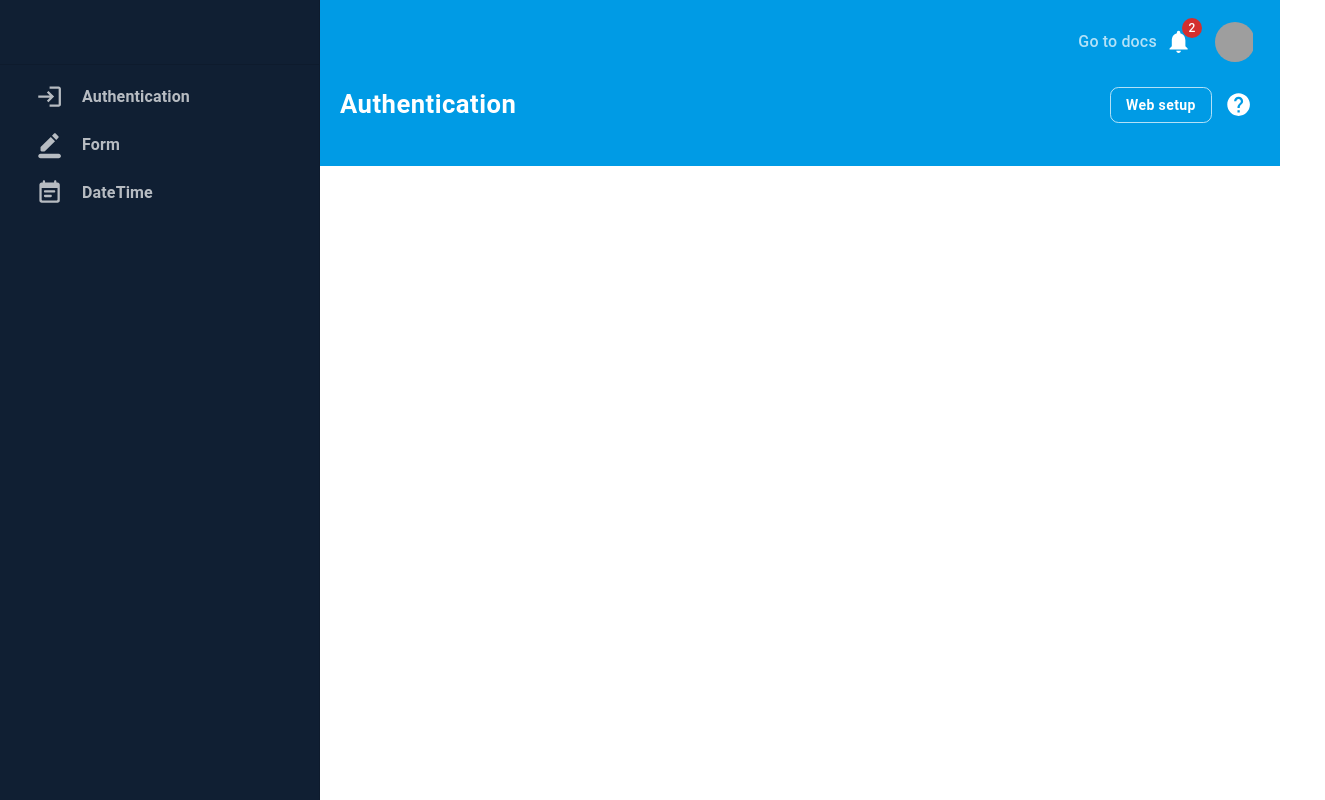
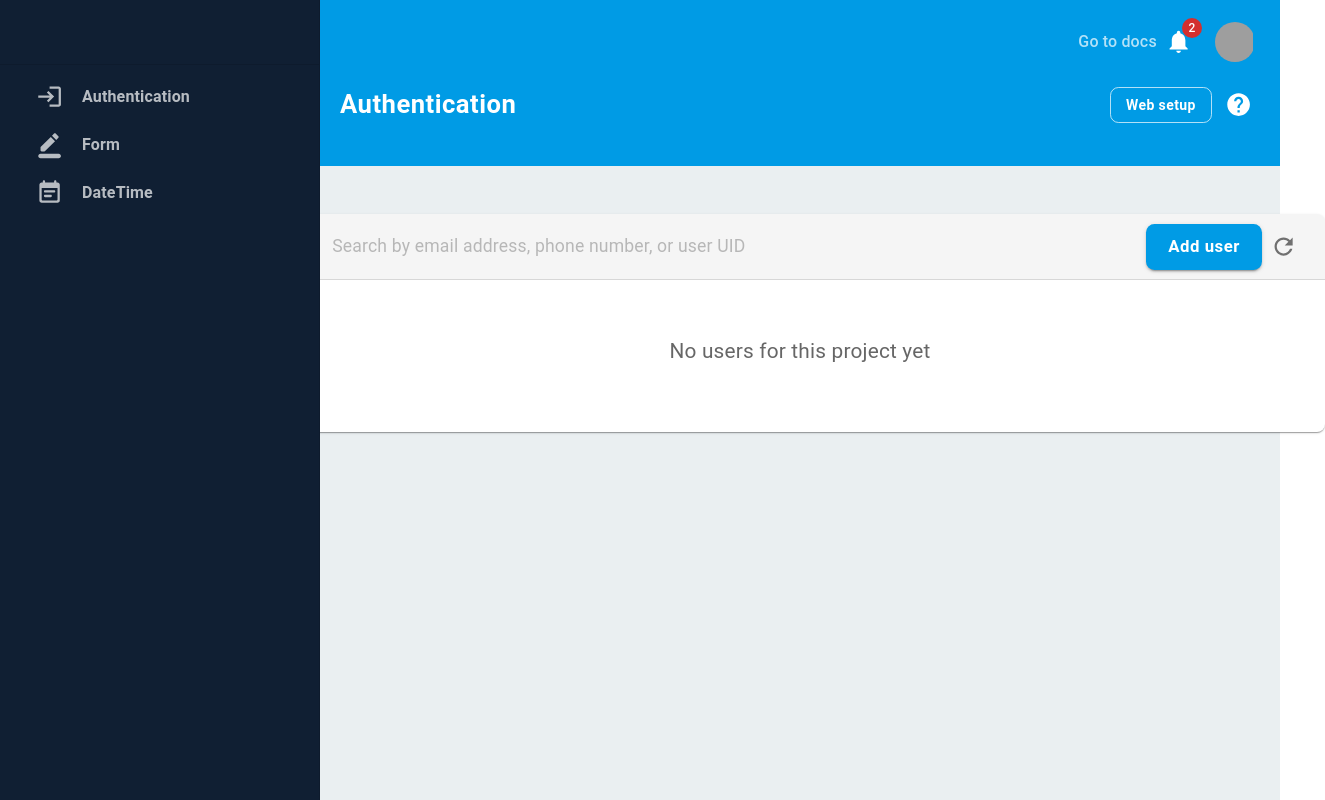
Before and after one commit to alisonwu6/vite-react-lab, a React (Vite) app: page /authentication in a window 1280 px wide. Shown: the whole page, 1325 px wide, since content can reach past the window. Built offline with nearby package versions, Linux system fonts and the light colour scheme; grey boxes are pictures that could not be loaded.

Commit message:
feat: BasicCard & SearchBar, styles

```diff
--- a/src/components/Header/Header.jsx
+++ b/src/components/Header/Header.jsx
@@ -7,47 +7,9 @@ import Typography from '@mui/material/Typography';
 import Tooltip from '@mui/material/Tooltip';
 import HelpIcon from '@mui/icons-material/Help';
 import Box from '@mui/material/Box';
+import { headerStyles } from './styles';
 
 const Header = ({ title }) => {
-  const headerStyles = {
-    wrapper: {
-      width: '100%',
-      display: 'flex',
-      flexDirection: 'column',
-      backgroundColor: '#009be5',
-      padding: '20px',
-    },
-    topRow: {
-      display: 'flex',
-      flexDirection: 'row',
-      justifyContent: 'end',
-      alignItems: 'center',
-      marginBottom: '20px',
-      '*': {
-        marginRight: '5px',
-      },
-    },
-    middleRow: {
-      display: 'flex',
-      flexDirection: 'row',
-      alignItems: 'center',
-      justifyContent: 'space-between',
-      marginBottom: '20px',
-      marginLeft: '320px',
-    },
-    link: {
-      fontWeight: 500,
-      color: 'rgba(255, 255, 255, 0.7)',
-      '&:hover': {
-        color: '#fff',
-        cursor: 'pointer',
-      },
-    },
-    webButton: {
-      marginRight: '5px',
-    },
-  };
-
   return (
     <Box sx={headerStyles.wrapper}>
       <Box sx={headerStyles.topRow}>
--- /dev/null
+++ b/src/components/Header/styles.jsx
@@ -0,0 +1,38 @@
+export const headerStyles = {
+  wrapper: {
+    width: '100%',
+    display: 'flex',
+    flexDirection: 'column',
+    backgroundColor: '#009be5',
+    padding: '20px',
+  },
+  topRow: {
+    display: 'flex',
+    flexDirection: 'row',
+    justifyContent: 'end',
+    alignItems: 'center',
+    marginBottom: '20px',
+    '*': {
+      marginRight: '5px',
+    },
+  },
+  middleRow: {
+    display: 'flex',
+    flexDirection: 'row',
+    alignItems: 'center',
+    justifyContent: 'space-between',
+    marginBottom: '20px',
+    marginLeft: '320px',
+  },
+  link: {
+    fontWeight: 500,
+    color: 'rgba(255, 255, 255, 0.7)',
+    '&:hover': {
+      color: '#fff',
+      cursor: 'pointer',
+    },
+  },
+  webButton: {
+    marginRight: '5px',
+  },
+};
--- /dev/null
+++ b/src/components/common/BasicCard/BasicCard.jsx
@@ -0,0 +1,15 @@
+import React from 'react';
+import Card from '@mui/material/Card';
+import CardContent from '@mui/material/CardContent';
+import { cardStyles } from './styles';
+
+const BasicCard = ({ header, content }) => {
+  return (
+    <Card sx={cardStyles}>
+      {header}
+      <CardContent>{content}</CardContent>
+    </Card>
+  );
+};
+
+export default BasicCard;
--- /dev/null
+++ b/src/components/common/BasicCard/styles.js
@@ -0,0 +1,7 @@
+export const cardStyles = {
+  width: '1050px',
+  position: 'absolute',
+  left: '50%',
+  transform: 'translateX(-50%)',
+  borderRadius: '8px',
+};
--- a/src/components/common/BasicMenu.jsx
+++ b/src/components/common/BasicMenu.jsx
@@ -6,12 +6,12 @@ const BasicMenu = ({ anchorEl, handleClose, open, menuItems }) => {
   return (
     <Menu
       id='basic-menu'
-      anchorEl={anchorEl}
+      // anchorEl={anchorEl}
       open={open}
       onClose={handleClose}
     >
       {menuItems.map((item) => (
-        <MenuItem onClick={handleClose}>{item.label}</MenuItem>
+        <MenuItem key={item.id} onClick={handleClose}>{item.label}</MenuItem>
       ))}
     </Menu>
   );
--- a/src/components/common/CommonButton/CommonButton.jsx
+++ b/src/components/common/CommonButton/CommonButton.jsx
@@ -1,17 +1,19 @@
 import React from 'react';
 import Button from '@mui/material/Button';
 
-const CommonButton = ({ children, color, disabled, size, sx, variant }) => {
+const CommonButton = ({children,color,disabled,size,sx,variant,onClick,}) => {
   return (
     <Button
       color={color}
       disabled={disabled}
       size={size}
+      sx={sx}
       variant={variant}
-      sx={sx}
+      onClick={onClick}
     >
       {children}
     </Button>
   );
 };
+
 export default CommonButton;
--- /dev/null
+++ b/src/components/common/GridWrapper/GridWrapper.jsx
@@ -0,0 +1,17 @@
+import React from 'react';
+import Grid from '@mui/material/Grid';
+import { gridWrapperStyles } from './styles';
+
+const GridWrapper = ({ children }) => {
+  return (
+    <Grid
+      item
+      xs={12}
+      sx={gridWrapperStyles}
+    >
+      {children}
+    </Grid>
+  );
+};
+
+export default GridWrapper;
--- /dev/null
+++ b/src/components/common/GridWrapper/styles.jsx
@@ -0,0 +1,7 @@
+export const gridWrapperStyles = {
+  position: 'relative',
+  padding: '48px 32px',
+  minHeight: 'calc(100vh - 166px)',
+  marginLeft: '320px',
+  backgroundColor: '#eaeff1',
+};
--- a/src/components/common/NotificationBell.jsx
+++ b/src/components/common/NotificationBell.jsx
@@ -40,7 +40,7 @@ const NotificationBell = ({ iconColor }) => {
         <IconButton
           color={iconColor}
           onClick={notifications.length ? handleOpen : null}
-          anchorEl={anchorEl}
+          // anchorEl={anchorEl}
         >
           <Badge
             badgeContent={notifications.length}
@@ -52,7 +52,7 @@ const NotificationBell = ({ iconColor }) => {
       </Tooltip>
       <BasicMenu
         open={open}
-        anchorEl={anchorEl}
+        // anchorEl={anchorEl}
         handleClose={handleClose}
         menuItems={notifications}
       />
--- /dev/null
+++ b/src/components/common/SearchBar/SearchBar.jsx
@@ -0,0 +1,24 @@
+import React from 'react';
+import SearchIcon from '@mui/icons-material/Search';
+import Input from '@mui/material/Input';
+import Box from '@mui/material/Box';
+
+const SearchBar = ({ placeholder, onChange, searchBarWidth }) => {
+  return (
+    <Box sx={{ display: 'flex', alignItems: 'center' }}>
+      <SearchIcon sx={{ marginRight: '10px' }} />
+      <Input
+        placeholder={placeholder}
+        onChange={onChange}
+        sx={{
+          width: searchBarWidth,
+          color: 'rgba(0, 0, 0, 0.6)',
+          fontSize: '1.1rem',
+        }}
+        disableUnderline
+      />
+    </Box>
+  );
+};
+
+export default SearchBar;
--- a/src/pages/Authentication/Authentication.jsx
+++ b/src/pages/Authentication/Authentication.jsx
@@ -1,12 +1,68 @@
 import React from 'react';
-import Grid from '@mui/material/Grid';
+import BasicCard from '../../components/common/BasicCard/BasicCard';
+import RefreshIcon from '@mui/icons-material/Refresh';
+import SearchBar from '../../components/common/SearchBar/SearchBar';
+import IconButton from '@mui/material/IconButton';
+import CommonButton from '../../components/common/CommonButton/CommonButton';
+import Typography from '@mui/material/Typography';
+import Box from '@mui/material/Box';
+import GridWrapper from '../../components/common/GridWrapper/GridWrapper';
+import { cardHeaderStyles } from './styles';
 
 const Authentication = () => {
+  const getHeader = () => {
+    const handleChange = (value) => {
+      console.log(value);
+    };
+
+    const addUser = () => {
+      console.log('click');
+    };
+
+    return (
+      <Box sx={cardHeaderStyles.wrapper}>
+        <SearchBar
+          placeholder='Search by email address, phone number, or user UID'
+          onChange={(event) => handleChange(event.target.value)}
+          searchBarWidth='720px'
+        />
+        <Box>
+          <CommonButton
+            variant='contained'
+            onClick={addUser}
+            size='large'
+            sx={cardHeaderStyles.addUserButton}
+          >
+            Add user
+          </CommonButton>
+          <IconButton>
+            <RefreshIcon />
+          </IconButton>
+        </Box>
+      </Box>
+    );
+  };
+
+  const getContent = () => (
+    <Typography
+      align='center'
+      sx={{
+        margin: '40px 16px',
+        color: 'rgba(0, 0, 0, 0.6)',
+        fontSize: '1.3rem',
+      }}
+    >
+      No users for this project yet
+    </Typography>
+  );
+
   return (
-    <Grid
-      item
-      xs={8}
-    ></Grid>
+    <GridWrapper>
+      <BasicCard
+        header={getHeader()}
+        content={getContent()}
+      />
+    </GridWrapper>
   );
 };
 
--- /dev/null
+++ b/src/pages/Authentication/styles.jsx
@@ -0,0 +1,15 @@
+export const cardHeaderStyles = {
+  wrapper: {
+    display: 'flex',
+    alignItems: 'center',
+    justifyContent: 'space-between',
+    paddingLeft: '20px',
+    paddingRight: '20px',
+    height: '65px',
+    backgroundColor: '#f5f5f5',
+    borderBottom: '1px solid rgba(0, 0, 0, 0.12)',
+  },
+  addUserButton: {
+    fontSize: '1.05rem',
+  },
+};
```
